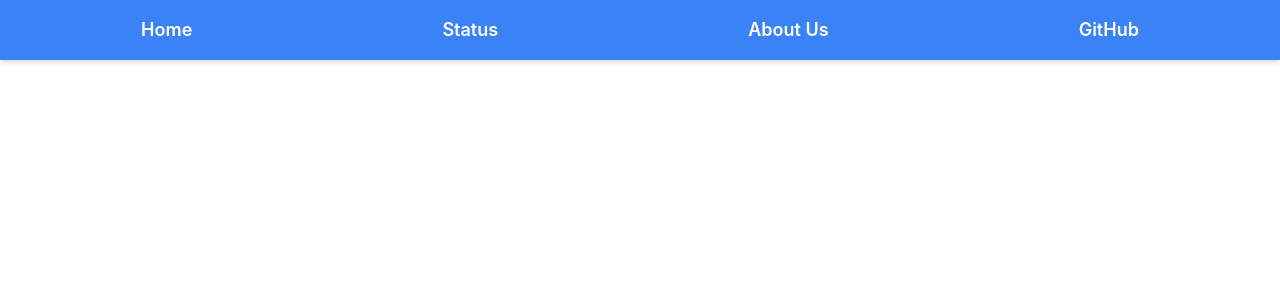
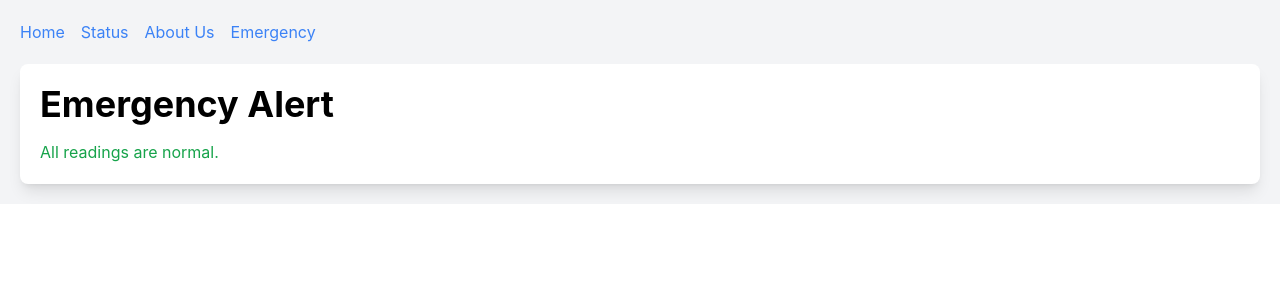
Before and after one commit to the-rescue-ranger/rescue-ranger, a React (Create React App) app in the folder client/: page /emergency in a window 1280 px wide. Shown: the top 300 px of the page. Built offline with nearby package versions, Linux system fonts and the light colour scheme.

Commit message:
"addition of emergency tab"

```diff
--- a/client/src/App.js
+++ b/client/src/App.js
@@ -3,16 +3,17 @@ import { BrowserRouter as Router, Route, Link, Routes } from "react-router-dom";
 import Home from "./Home";
 import Status from "./Status";
 import About from "./About";
+import Emergency from "./Emergency";
 
 function App() {
   return (
     <Router>
-      <div className="bg-gray-100">
-        <nav className="flex justify-around items-center bg-blue-500 p-4 shadow-md">
-          <Link to="/" className="text-white font-semibold text-lg">Home</Link>
-          <Link to="/status" className="text-white font-semibold text-lg">Status</Link>
-          <Link to="/about" className="text-white font-semibold text-lg">About Us</Link>
-          <a href="https://github.com/the-rescue-ranger" className="text-white font-semibold text-lg" target="_blank" rel="noopener noreferrer">GitHub</a>
+      <div className="p-5 bg-gray-100">
+        <nav className="flex space-x-4">
+          <Link to="/" className="text-blue-500">Home</Link>
+          <Link to="/status" className="text-blue-500">Status</Link>
+          <Link to="/about" className="text-blue-500">About Us</Link>
+          <Link to="/emergency" className="text-blue-500">Emergency</Link> {/* New link */}
         </nav>
 
         <div className="mt-5">
@@ -20,6 +21,7 @@ function App() {
             <Route path="/" element={<Home />} />
             <Route path="/status" element={<Status />} />
             <Route path="/about" element={<About />} />
+            <Route path="/emergency" element={<Emergency />} /> {/* New route */}
           </Routes>
         </div>
       </div>
--- /dev/null
+++ b/client/src/Emergency.js
@@ -0,0 +1,44 @@
+import React, { useEffect, useState } from "react";
+
+const Emergency = () => {
+  const [heartRate, setHeartRate] = useState(80); // Example initial value
+  const [pulseRate, setPulseRate] = useState(60); // Example initial value
+  const [sosAlert, setSosAlert] = useState(false);
+  const [alertDuration, setAlertDuration] = useState(0); // Duration of abnormal readings
+
+  useEffect(() => {
+    const interval = setInterval(() => {
+      // Simulate reading new heart rate and pulse rate values
+      // Replace this with your actual data fetching logic
+      if (heartRate > 100 && pulseRate < 60) {
+        setAlertDuration((prev) => prev + 1);
+        if (alertDuration >= 5) { // 5 minutes of abnormal readings
+          setSosAlert(true);
+        }
+      } else {
+        setAlertDuration(0); // Reset if conditions are normal
+        setSosAlert(false);
+      }
+    }, 60000); // Check every minute
+
+    return () => clearInterval(interval); // Cleanup on component unmount
+  }, [heartRate, pulseRate, alertDuration]);
+
+  return (
+    <div className="p-5 bg-white rounded-lg shadow-lg">
+      <h1 className="text-4xl font-bold">Emergency Alert</h1>
+      {sosAlert ? (
+        <div className="mt-4 text-red-600">
+          <p className="text-xl">🚨 SOS Alert! 🚨</p>
+          <p>Your heart rate is high and pulse rate is low!</p>
+        </div>
+      ) : (
+        <div className="mt-4 text-green-600">
+          <p>All readings are normal.</p>
+        </div>
+      )}
+    </div>
+  );
+};
+
+export default Emergency;
```
